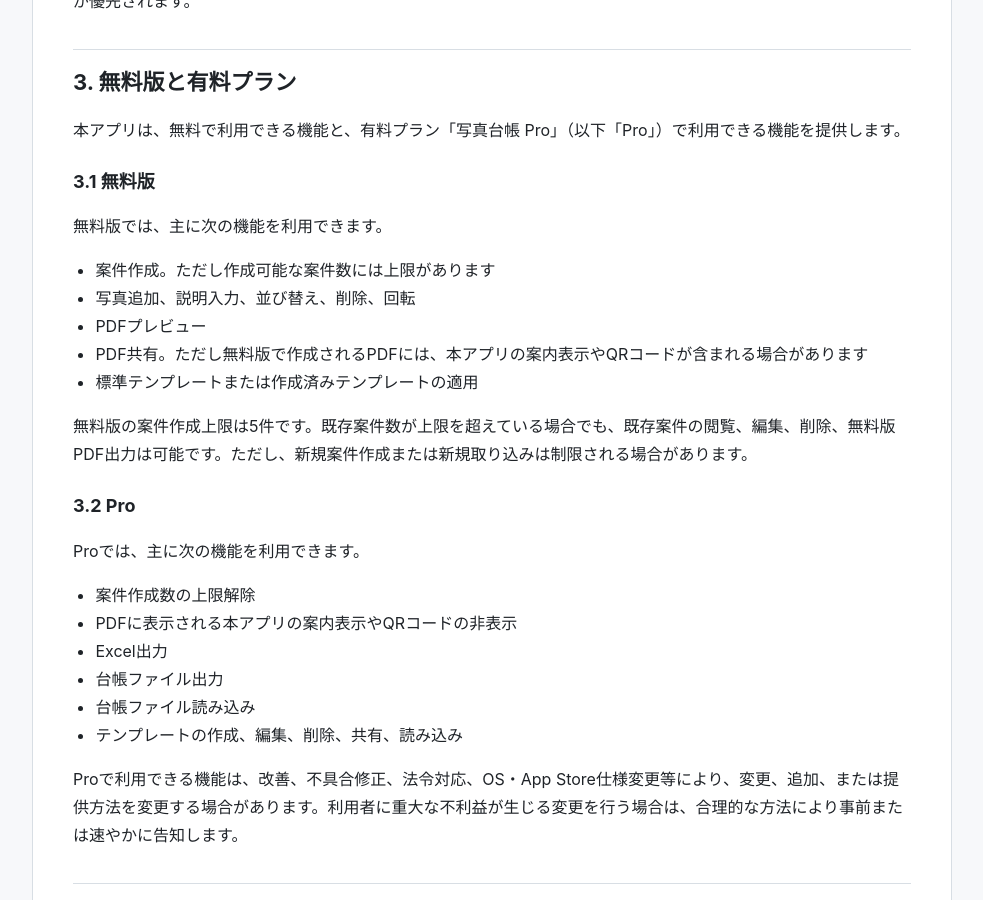
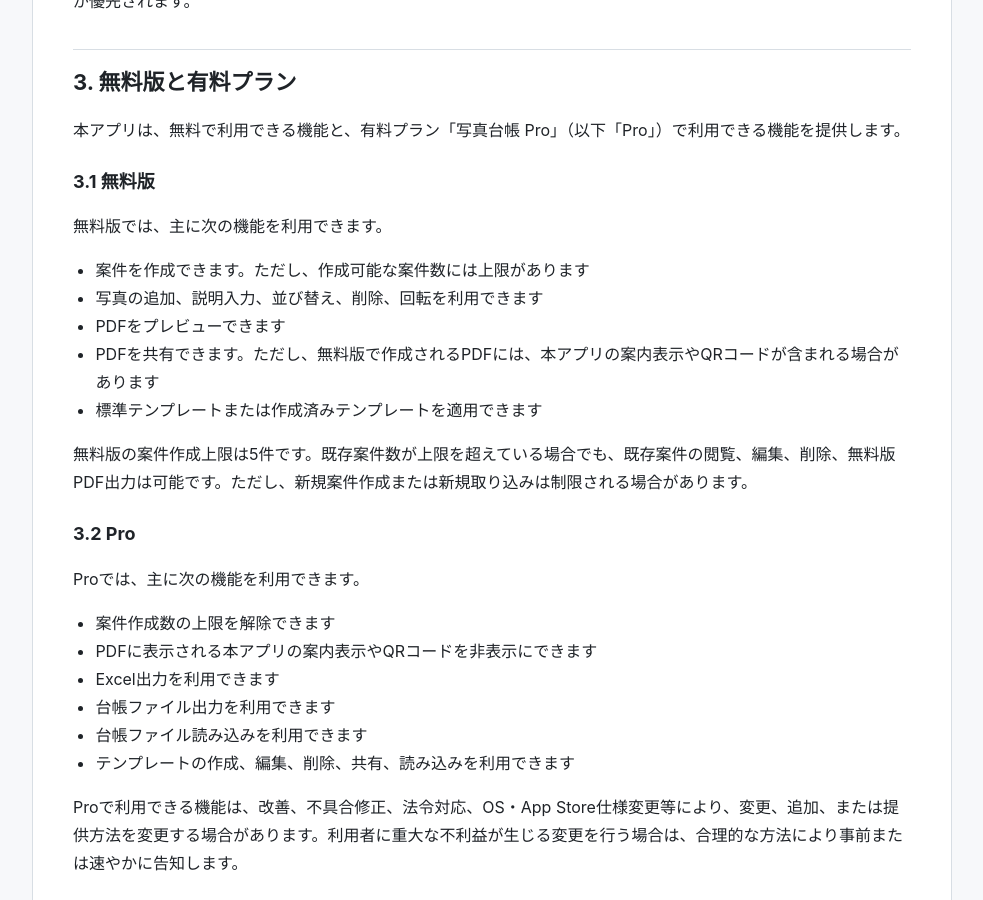
Before and after one commit to eclia-MgMg/app-legal-pages, a Jekyll site: the page built from photo-ledger/terms.md, in a window 1280 px wide and 900 px high, scrolled down 742 px. Shown: the whole window, without its empty margins (148-1131 px from the left). Built offline with Jekyll 4.4.1, drawn with Linux system fonts in a browser that asks for light colours; some of the changed text lies outside the part shown.

Commit message:
Polish legal page tone

```diff
--- a/photo-ledger/terms.md
+++ b/photo-ledger/terms.md
@@ -31,11 +31,11 @@ permalink: /photo-ledger/terms/
 
 無料版では、主に次の機能を利用できます。
 
-- 案件作成。ただし作成可能な案件数には上限があります
-- 写真追加、説明入力、並び替え、削除、回転
-- PDFプレビュー
-- PDF共有。ただし無料版で作成されるPDFには、本アプリの案内表示やQRコードが含まれる場合があります
-- 標準テンプレートまたは作成済みテンプレートの適用
+- 案件を作成できます。ただし、作成可能な案件数には上限があります
+- 写真の追加、説明入力、並び替え、削除、回転を利用できます
+- PDFをプレビューできます
+- PDFを共有できます。ただし、無料版で作成されるPDFには、本アプリの案内表示やQRコードが含まれる場合があります
+- 標準テンプレートまたは作成済みテンプレートを適用できます
 
 無料版の案件作成上限は5件です。既存案件数が上限を超えている場合でも、既存案件の閲覧、編集、削除、無料版PDF出力は可能です。ただし、新規案件作成または新規取り込みは制限される場合があります。
 
@@ -43,12 +43,12 @@ permalink: /photo-ledger/terms/
 
 Proでは、主に次の機能を利用できます。
 
-- 案件作成数の上限解除
-- PDFに表示される本アプリの案内表示やQRコードの非表示
-- Excel出力
-- 台帳ファイル出力
-- 台帳ファイル読み込み
-- テンプレートの作成、編集、削除、共有、読み込み
+- 案件作成数の上限を解除できます
+- PDFに表示される本アプリの案内表示やQRコードを非表示にできます
+- Excel出力を利用できます
+- 台帳ファイル出力を利用できます
+- 台帳ファイル読み込みを利用できます
+- テンプレートの作成、編集、削除、共有、読み込みを利用できます
 
 Proで利用できる機能は、改善、不具合修正、法令対応、OS・App Store仕様変更等により、変更、追加、または提供方法を変更する場合があります。利用者に重大な不利益が生じる変更を行う場合は、合理的な方法により事前または速やかに告知します。
 
```
Also changed, not shown: other parts of photo-ledger/terms.md (+4 -4 lines), photo-ledger/privacy-policy.md (+6 -6 lines), photo-ledger/specified-commercial-transactions.md (+10 -10 lines), photo-ledger/support.md (+2 -2 lines).
